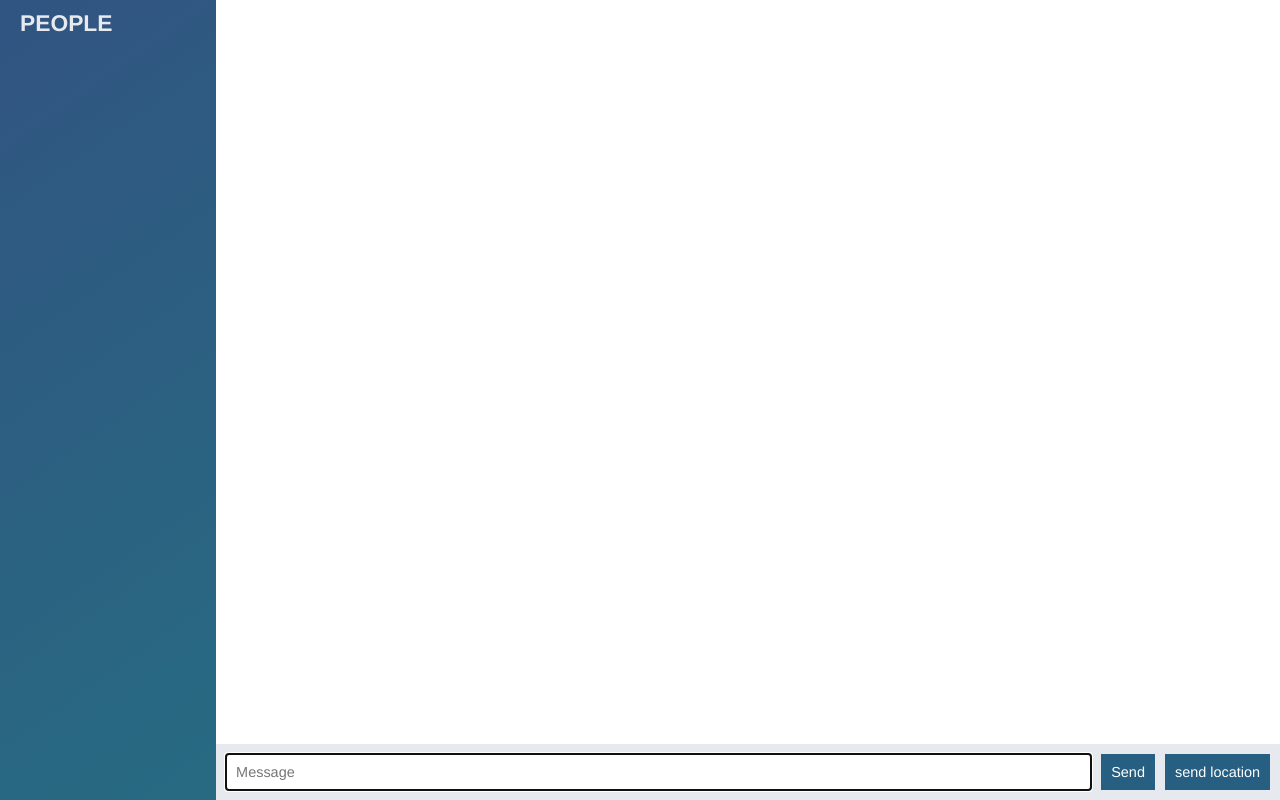
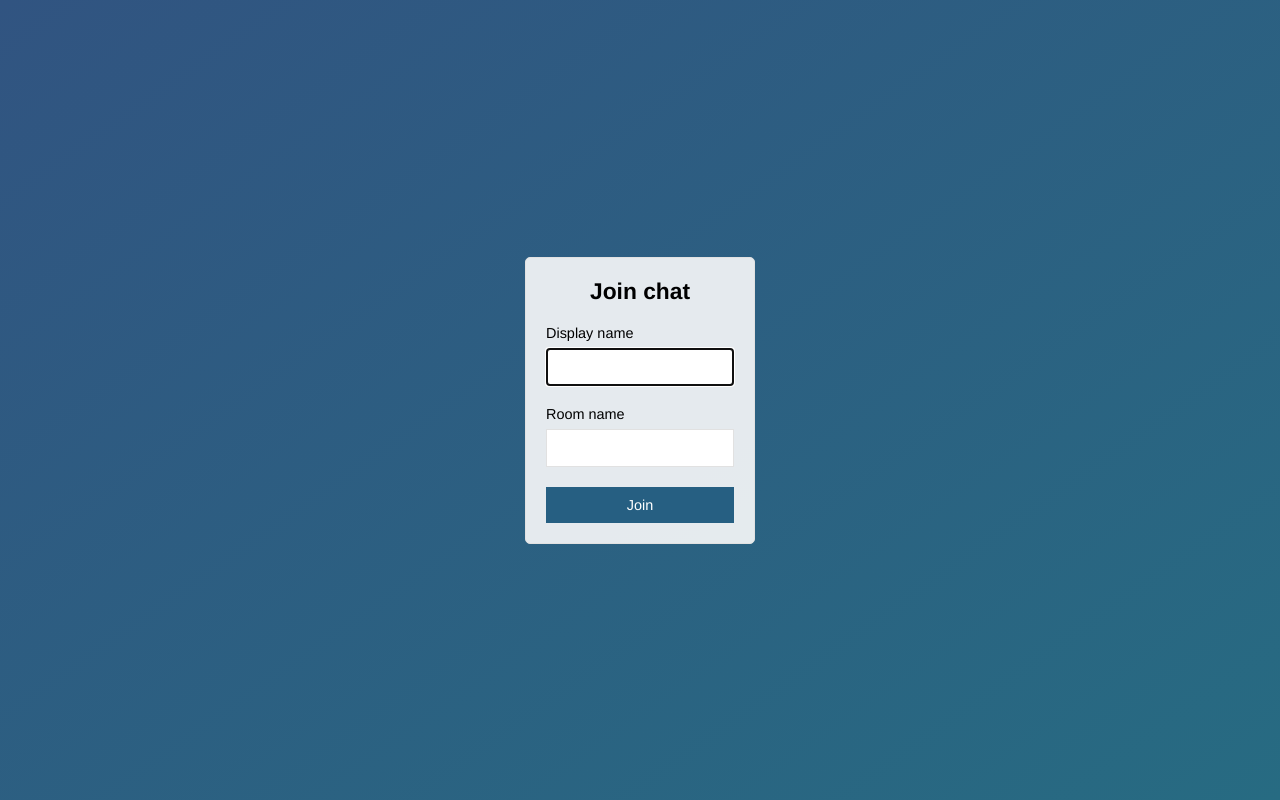
Before and after one commit to zarkotim/node-chat-app, a website: page public/index.html in a window 1280 px wide. Drawn offline with nearby package versions, Linux system fonts and the light colour scheme; no server answers.

Commit message:
add join page that submits to chat.html

```diff
--- a/public/index.html
+++ b/public/index.html
@@ -2,76 +2,27 @@
 <html>
 <head>
 	<meta charset="utf-8">
+	<title>Join | chat app </title>
+	<meta name="viewport" content="width=device-width, initial-scale=1", user-scalable=no>
 	 <link rel="stylesheet" type="text/css" href="/css/styles.css">
 </head>
-
-<body class="chat">
- <div class="chat__sidebar">
-     <h3> PEOPLE </h3>
-     <div id="users"></div>
-
+<body class="centered-form">
+<div class="centered-form__form">
+	<form action="/chat.html">
+		<div class="form-field"></div>
+		<h3>Join chat </h3>
+		<div class="form-field">
+			<label>Display name</label>
+			<input type="text" name="name" autofocus>
 		</div>
-
- <div class="chat__main">
-     <ol id="messages" class="chat__messages"> </ol>
-
-<div class="chat__footer">
-      <form id="message-form">
-        <input type="text" name="message" placeholder="Message" autofocus autocomplete="off" />
-        <button>Send</button>
+		<div class="form-field">
+			<label>Room name</label>
+			<input type="text" name="room">
+		</div>
+		<div class="form-field">
+			<button>Join</button>
+		</div>
 	</form>
-    <button id="send-location">send location</button>
-
 </div>
-
-
- </div>
-
-
-    <script id="message-template" type="text/template">
-     <li class="message">
-      <div class="message__title">
-        <h4>{{from }}</h4>
-        <span>  {{createdAt}}    </span>
-
-      </div>
-      <div class="message__body">
-
-        <p>{{text}} </p>
-
-      </div>
-     </li>
-
-   </script>
-
-
-    <script id="location-message-template" type="text/template">
-      <li class="message">
-      <div class="message__title">
-        <h4>{{from }}</h4>
-        <span>  {{createdAt}}    </span>
-
-      </div>
-      <div class="message__body">
-
-        <p>
-
-          <a href="{{url}}" target="_blank">My current location</a>
-         </p>
-
-      </div>
-     </li>
-
-    </script>
-
-
-    <script src="/socket.io/socket.io.js"></script>
-    <script src="/js/libs/jquery-3.3.1.min.js"></script>
-    <script type="text/javascript" src="/js/libs/moment.js"></script>
-    <script type="text/javascript" src="/js/libs/mustache.js"></script>
-    <script src="/js/index.js"></script>
 </body>
-
-
-
 </html>
--- a/public/js/index.js
+++ b/public/js/chat.js
@@ -1,6 +1,6 @@
    var socket= io();
 
-
+// a function to scroll down when there is a new message
    function scrollToBottom(){
     // Selectors
     var messages = $("#messages");
```
Also changed, not shown: public/chat.html (added, +79 -0 lines). Lines whose indentation alone changed are shown as unchanged.
